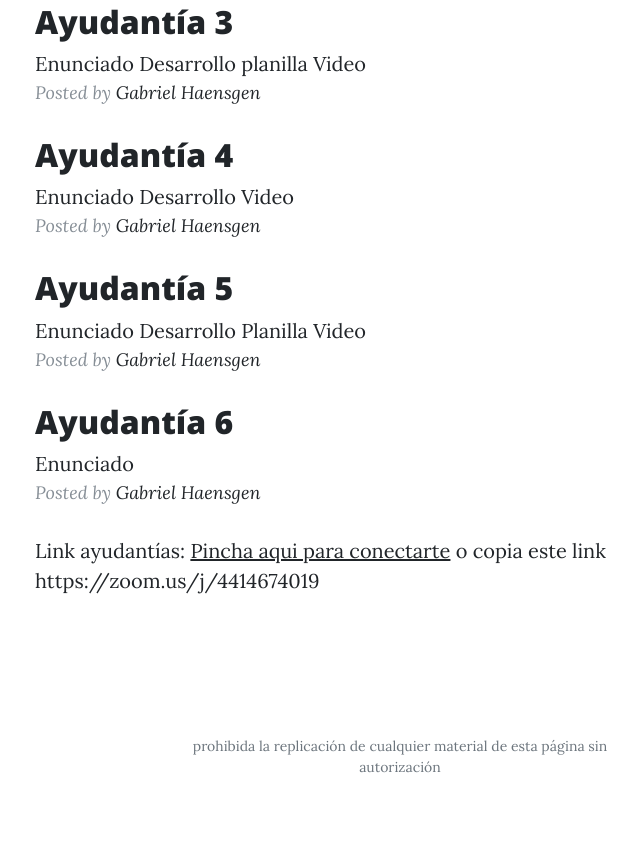
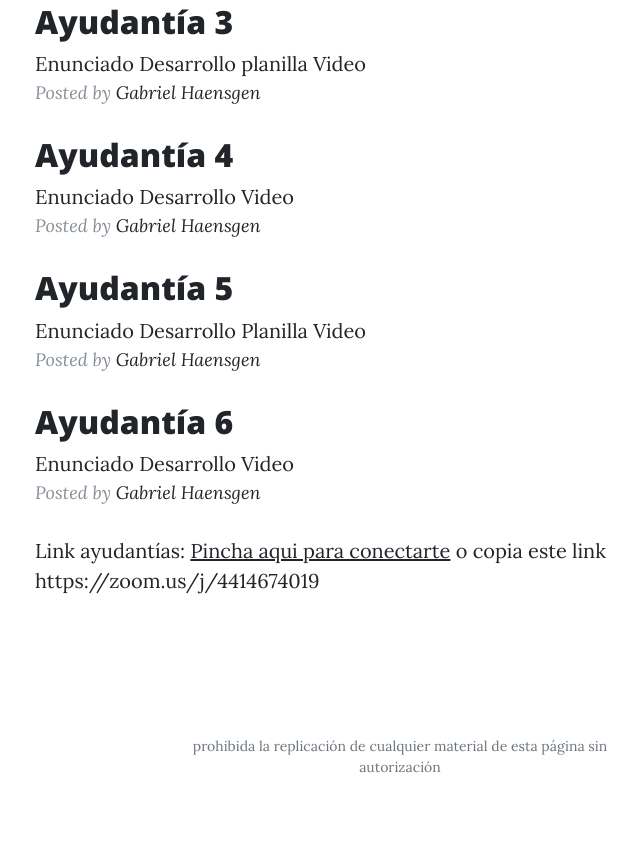
Before and after one commit to Haensgen/finanzas, a website: page index.html in a window 1280 px wide. Shown: the part 873-1716 px from the top of the page, without its empty margins (240-880 px from the left). Drawn offline with nearby package versions, Linux system fonts and the light colour scheme.

Commit message:
Update index.html

```diff
--- a/index.html
+++ b/index.html
@@ -117,6 +117,8 @@
              Ayudantía 6
             </h2>
              <a href='ayudantia1/ayudantia6.pdf'>Enunciado</a>
+             <a href='ayudantia1/blocayudantia6.pdf'>Desarrollo</a>
+             <a href='https://youtu.be/r01e53ckLLs'>Video</a>
          <p class="post-meta">Posted by
             <a href="https://haensgen.github.io">Gabriel Haensgen</a>
 
```
